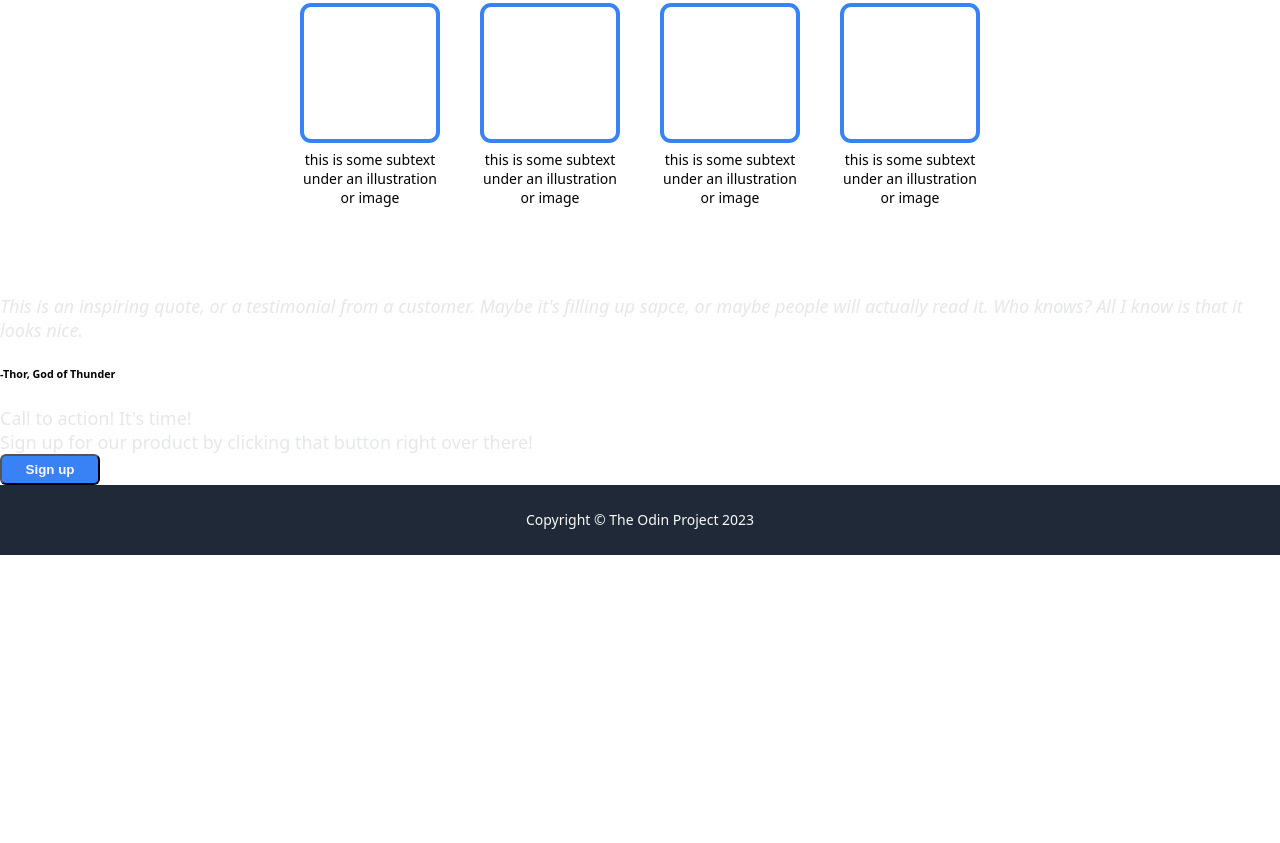
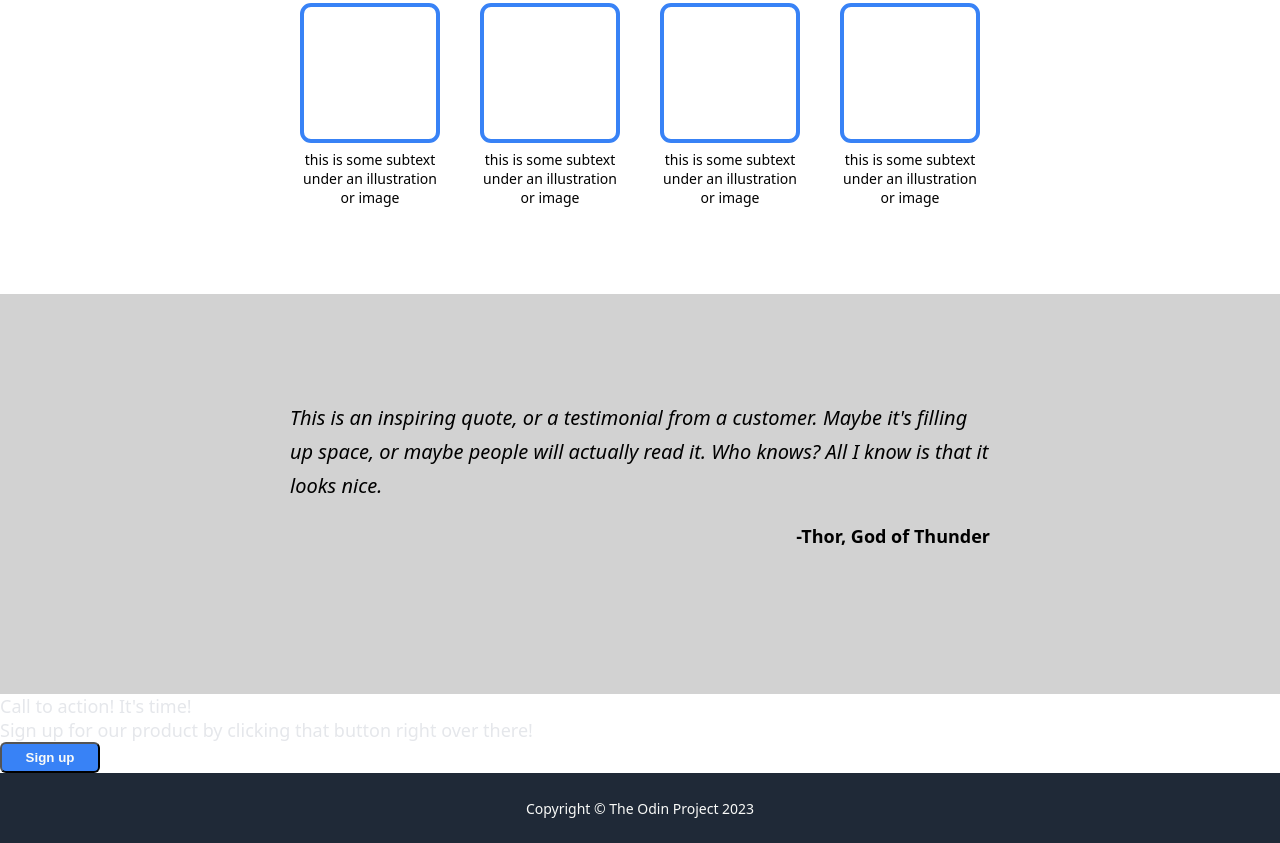
Before and after one commit to MiL074/odinproject-webpage, a plain HTML site: page index.html in a window 1280 px wide. Shown: the part 576-1419 px from the top of the page. Before the commit the page ends 1131 px from the top, so only its background shows below. Drawn offline with Linux system fonts and the light colour scheme.

Commit message:
done css formating .quote

```diff
--- a/index.html
+++ b/index.html
@@ -46,7 +46,7 @@
         </div>
     </div>
     <div class="quote">
-        <p><em>This is an inspiring quote, or a testimonial from a customer. Maybe it's filling up sapce, or maybe people will actually read it. Who knows? All I know is that it looks nice.</em></p>
+        <p><em>This is an inspiring quote, or a testimonial from a customer. Maybe it's filling up space, or maybe people will actually read it. Who knows? All I know is that it looks nice.</em></p>
         <h6>-Thor, God of Thunder</h6>
     </div>
     <div class="cta">
--- a/style.css
+++ b/style.css
@@ -32,6 +32,14 @@ h2 {
     font-size: 36px;
     font-weight: bolder;
     margin: 30px 0;
+}
+
+h6 {
+    display: flex;
+    justify-content: flex-end;
+    font-size: 18px;
+    margin-top: 21px;
+    margin-bottom: 40px;
 }
 
 p {
@@ -77,7 +85,8 @@ button {
 }
 
 .header-signup,
-.random-info {
+.random-info,
+.quote {
     flex: 1 1 400px;
 }
 
@@ -129,3 +138,23 @@ button {
     align-items: center;
     text-align: center;
 }
+
+.quote {
+    display: flex;
+    flex-direction: column;
+    align-items: center;
+    justify-content: center;
+    background-color: #d2d2d2;
+}
+
+.quote > p,
+h6 {
+    width: 700px;
+}
+
+.quote > p {
+    color: black;
+    font-weight: 300;
+    font-size: 20px;
+    line-height: 170%;
+}
```
